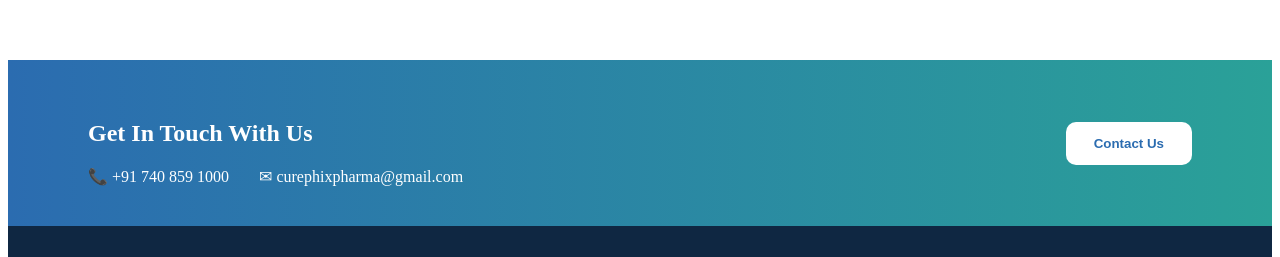
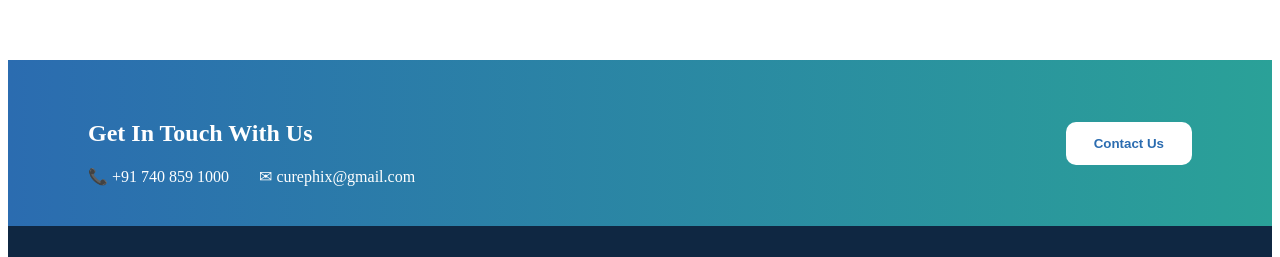
Before and after one commit to prabal1123/CurePhix-Pharma, a React (Vite) app: page / in a window 1280 px wide. Shown: the part 5256-5513 px from the top of the page. Built offline with nearby package versions, Linux system fonts and the light colour scheme.

Commit message:
initial commit

```diff
--- a/src/components/Footer.jsx
+++ b/src/components/Footer.jsx
@@ -20,7 +20,7 @@ export default function Footer() {
 
           <div className="contact-info">
             <span>📞 +91 740 859 1000</span>
-            <span>✉ curephixpharma@gmail.com</span>
+            <span>✉ curephix@gmail.com</span>
           </div>
         </div>
 
--- a/src/components/mapFloat.jsx
+++ b/src/components/mapFloat.jsx
@@ -5,7 +5,7 @@ export default function MapFloat() {
 
   const openMap = () => {
     window.open(
-      "https://www.google.com/maps/dir/?api=1&destination=CurePhix+Pharma+Lucknow",
+      " https://maps.app.goo.gl/vcCR8bxcKRyCeB3R6?g_st=iw",
       "_blank"
     );
   };
```
